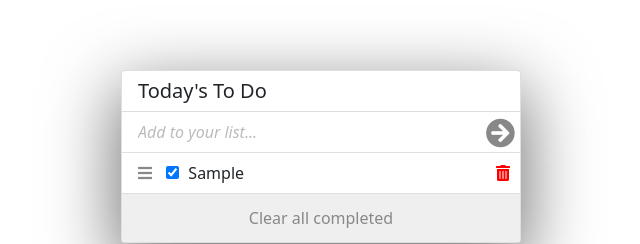
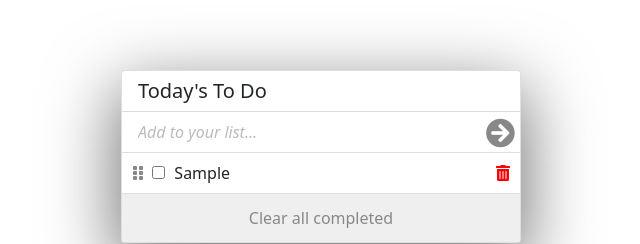
Before and after one commit to IbrohimRasulov/ToDo-List-App, a website built with webpack: page src/index.html in a window 1280 px wide. Both pictures are taken after typing "Sample" into the empty fields and a click on the button 819 px from the left and 131 px from the top of the page. Shown: the top 244 px of the page, 319-959 px from the left. Built offline with nearby package versions, Linux system fonts and the light colour scheme.

Commit message:
Create a function to add a new task and add an event listener for checkboxes to update status

```diff
--- /dev/null
+++ b/src/add&delete.js
@@ -0,0 +1,43 @@
+export {addTask, displayTasksFromLS}
+import isChecked from './updateStatus'
+
+
+const submitForm = document.querySelector('form');
+const taskInput = document.querySelector('#task-input');
+const todoList = document.querySelector('.list-group');
+
+const displayTasksFromLS = (tasks) => {
+  tasks.forEach((task) => {
+    let li = printTask(task);
+    isChecked(li, tasks);
+  });
+};
+
+const addTask = (tasks) => {
+  submitForm.addEventListener('submit', (e) => {
+    e.preventDefault();
+
+    tasks.push({ description: taskInput.value, completed: false, index: tasks.length });
+    localStorage.setItem('tasks', JSON.stringify(tasks));
+
+    todoList.innerHTML = '';
+    displayTasksFromLS(tasks);
+    taskInput.value = '';
+  });
+}
+const printTask = (task) => {
+  const li = document.createElement('li');
+
+  li.classList = 'list-group-item';
+  li.setAttribute('draggable', 'true');
+  li.innerHTML = `
+  <i class="fa fa-grip-vertical drag-drop"></i>
+  <input type="checkbox" class="checkbox">
+  <label id="${task.index}">${task.description}</label>
+  <i class="fa fa-trash-alt delete-btn float-end"></i>
+  `;
+
+  document.querySelector('.list-group').appendChild(li);
+
+  return li;
+}
--- a/src/index.js
+++ b/src/index.js
@@ -1,40 +1,15 @@
 import './style.css';
+import {addTask, displayTasksFromLS} from './add&delete'
 
-const submitForm = document.querySelector('form');
-const taskInput = document.querySelector('#task-input');
-const todoList = document.querySelector('.list-group');
+let tasks = [];
 
-const tasks = [];
+const getFromLS = () => {
+  if (localStorage.length !== 0) {
+    tasks = JSON.parse(localStorage.getItem('tasks'));
+    displayTasksFromLS(tasks);
+  }
+}
 
-submitForm.addEventListener('submit', (e) => {
-  e.preventDefault();
+getFromLS();
 
-  tasks.push({ description: taskInput.value, completed: false, index: tasks.length });
-  localStorage.setItem('tasks', JSON.stringify(tasks));
-
-  todoList.innerHTML = '';
-
-  displayTasksFromLS();
-
-  taskInput.value = '';
-
-  console.log(tasks);
-});
-
-
-const displayTasksFromLS = () => {
-  tasks.forEach((task) => {
-    const li = document.createElement('li');
-
-    li.classList = 'list-group-item';
-    li.setAttribute('draggable', 'true');
-    li.innerHTML = `
-    <i class="fas fa-bars drag-drop"></i>
-    <input type="checkbox" class="checkbox" checked="${task.completed}">
-    <label>${task.description}</label>
-    <i class="fa fa-trash-alt delete-btn float-end"></i>
-    `;
-
-    document.querySelector('.list-group').appendChild(li);
-  });
-};
+addTask(tasks);
--- a/src/style.css
+++ b/src/style.css
@@ -57,7 +57,8 @@ main {
 .drag-drop {
   cursor: all-scroll;
   color: #888;
-  padding-right: 10px;
+  padding-right: 5px;
+  margin-left: -5px;
 }
 
 .checkbox {
@@ -71,3 +72,8 @@ main {
   border-radius: 3px;
   cursor: pointer;
 }
+
+.checked {
+  text-decoration: line-through;
+  color: #bbb;
+}
--- /dev/null
+++ b/src/updateStatus.js
@@ -0,0 +1,19 @@
+export {isChecked as default}
+
+const isChecked = (li, tasks) => {
+  li.children[1].addEventListener('change', (event) => {
+    li.children[2].classList.toggle('checked');
+
+    if (event.target.checked) {
+      tasks[li.children[2].id].completed = true;
+
+      localStorage.clear();
+      localStorage.setItem('tasks', JSON.stringify(tasks));
+    } else {
+      tasks[li.children[2].id].completed = false;
+
+      localStorage.clear();
+      localStorage.setItem('tasks', JSON.stringify(tasks));
+    }
+  });
+}
```
Also changed, not shown: dist/index.bundle.js.
